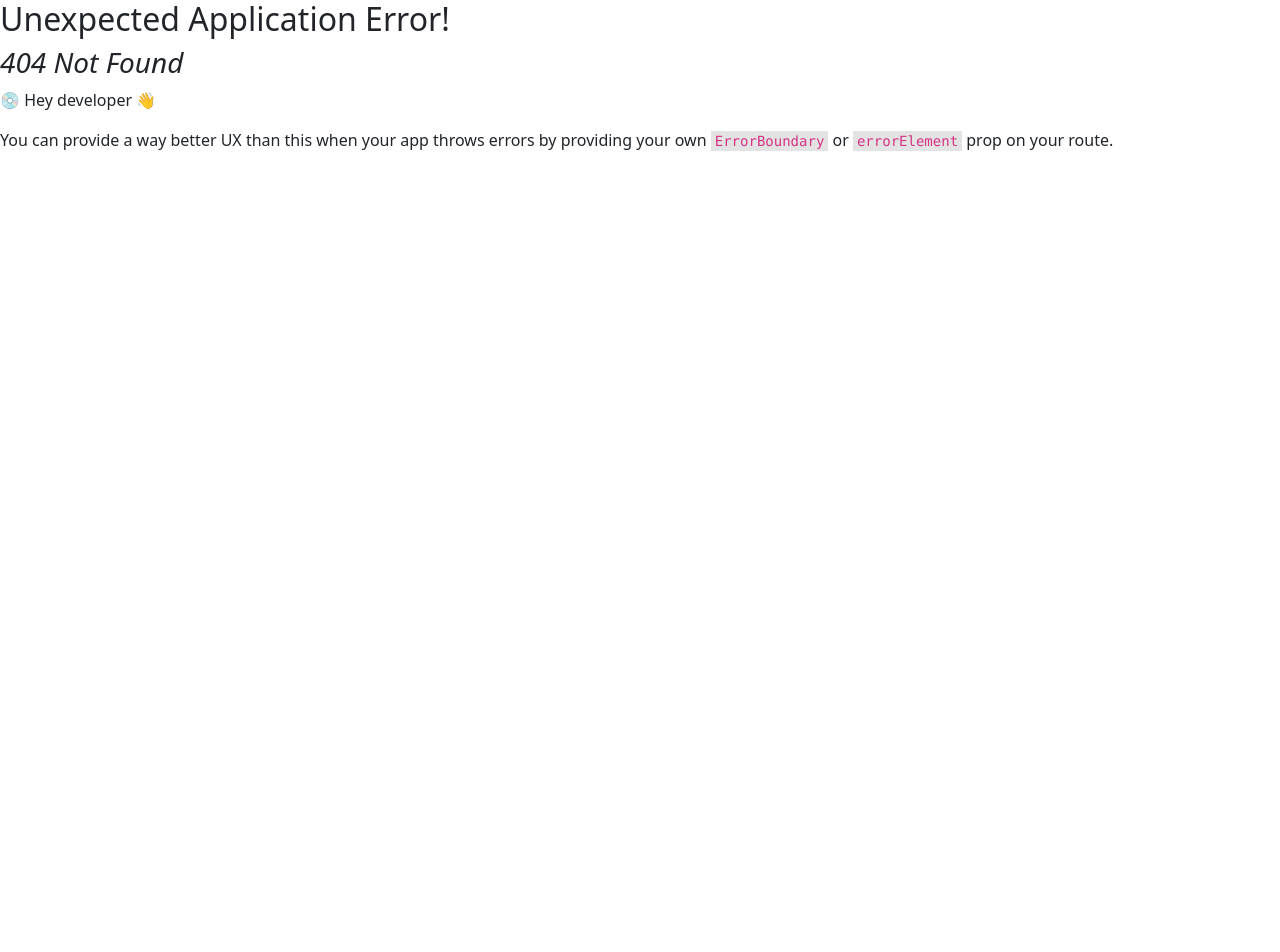
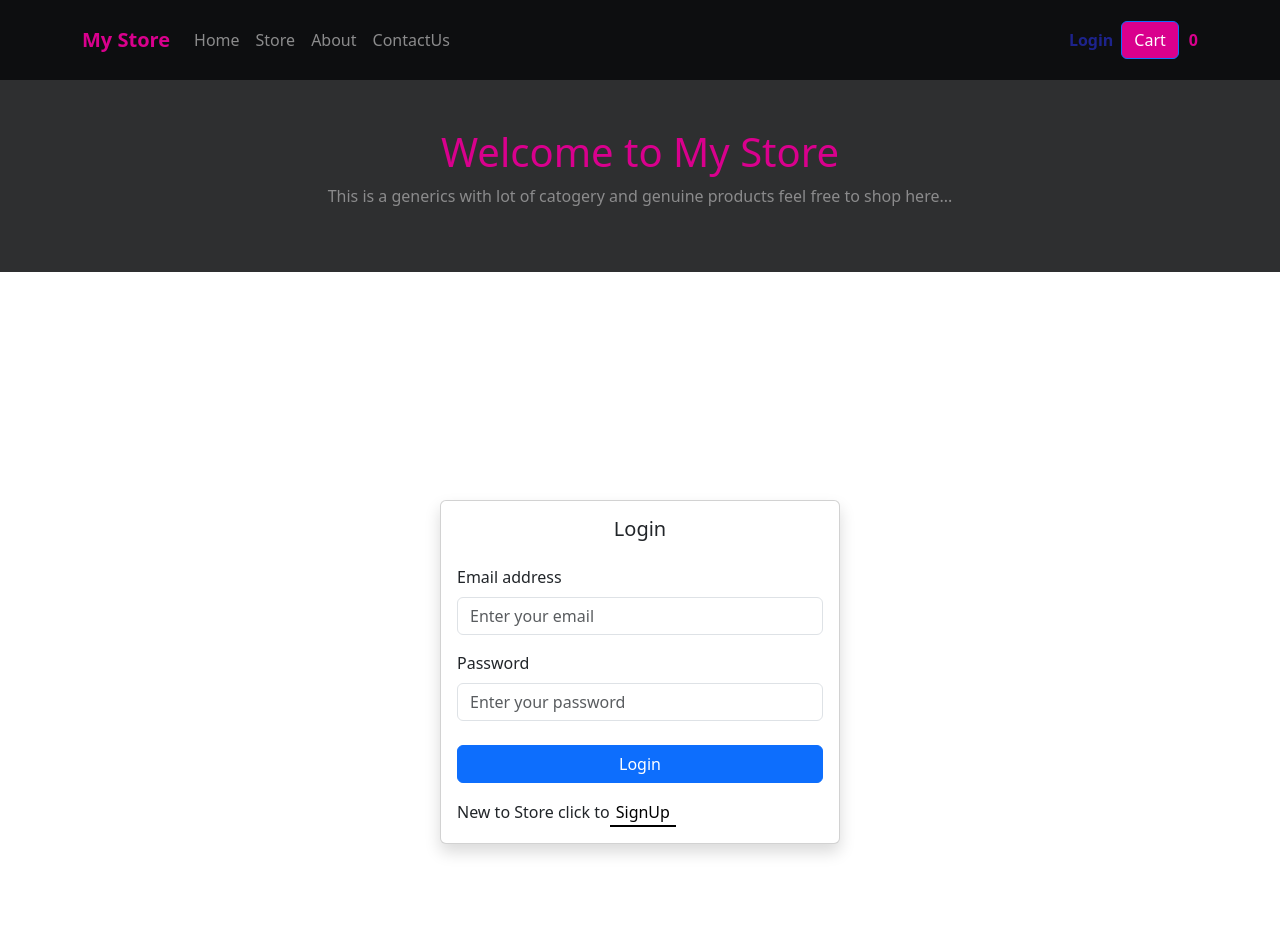
Before and after one commit to sameer798/my-store, a React (Create React App) app: page /login in a window 1280 px wide. Before the commit this address had no page. Shown: the top 952 px of the page. Before the commit the page ends 800 px from the top, so only its background shows below. Built offline with nearby package versions, Linux system fonts and the light colour scheme.

Commit message:
protecting store only authentic user can access

```diff
--- a/src/App.js
+++ b/src/App.js
@@ -3,7 +3,7 @@ import Footer from "./components/Layout/Footer";
 import {Outlet} from 'react-router-dom'
 import Cart from "./components/Cart/Cart";
 import { useState } from "react";
-import CartButton from './components/Layout/CartButton'
+// import CartButton from './components/Layout/CartButton'
 
 
 function App() {
@@ -20,9 +20,9 @@ function App() {
     <>
        <Header onShowCart={cartShowHandler}/>
        {!showCart && <Cart  onHideCart={cartHideHandler}/>}
+      {/* <CartButton onShowCart={cartShowHandler} /> */}
+       <Outlet/>
 
-       <Outlet/>
-       <CartButton onShowCart={cartShowHandler} />
       <Footer />
     </>
   );
--- /dev/null
+++ b/src/ProtectedRoute.js
@@ -0,0 +1,15 @@
+import React, {useContext} from 'react'
+import AuthContext from './components/store/auth-context'
+import { Navigate } from 'react-router-dom';
+
+const ProtectedRoute = ({children}) => {
+const authCtx = useContext(AuthContext);
+
+if(!authCtx.isLoggedIn){
+    return <Navigate to={'/login'}/>
+}
+
+  return children
+}
+
+export default ProtectedRoute
--- /dev/null
+++ b/src/Route.js
@@ -0,0 +1,39 @@
+// src/routes.js
+import { createBrowserRouter } from "react-router-dom";
+import App from "./App";
+import Root from "./components/Root";
+import Home from "./pages/Home";
+import About from "./pages/About";
+import ProductList from "./components/Layout/ProductList";
+import ContactUs from "./pages/ContactUs";
+import Login from "./pages/Login";
+import ProductPage from "./pages/ProductPage";
+
+import ProtectedRoute from "./ProtectedRoute";
+
+
+const Routes = (authCtx) => {
+
+
+  const routes = [
+    {
+      path: "/",
+      element: <App />,
+      children: [
+        { path: "/", element: <Root /> },
+        { path: "/about", element: <About /> },
+        { path: "/home", element: <Home /> },
+        { path: "/contact", element: <ContactUs /> },
+        { path: "/login", element: <Login /> },
+        { path: "/product-details/:productId", element: <ProductPage /> },
+        {path: '/store', element: (<ProtectedRoute><ProductList/></ProtectedRoute>)}
+      ],
+    },
+  ];
+
+
+
+  return createBrowserRouter(routes);
+};
+
+export default Routes;
--- a/src/components/Layout/Header.js
+++ b/src/components/Layout/Header.js
@@ -3,12 +3,23 @@ import { Container, Navbar, Nav, Button } from "react-bootstrap";
 import Banner from "./Banner";
 import { NavLink, Link } from "react-router-dom";
 import cartContext from "../store/cart-context";
+import AuthContext from "../store/auth-context";
+
+
 
 const Header = (props) => {
+  const authCtx = useContext(AuthContext)
   const ctx = useContext(cartContext);
   const numberOfItem = ctx.cartItems.reduce((currNum, item) => {
     return currNum + item.quantity;
   }, 0);
+
+
+const logoutHandler = (e) => {
+  e.preventDefault();
+  authCtx.logout()
+}
+
   return (
     <header>
       <Navbar
@@ -69,6 +80,17 @@ const Header = (props) => {
               >ContactUs</Nav.Link>
             </Nav>
             <div className="d-flex align-items-center">
+
+            {!authCtx.isLoggedIn ? <Nav.Link
+                as={NavLink}
+                to="/login"
+                className="nav-link m-2"
+                style={({ isActive }) => ({
+                  color: isActive ? "#1d238c" : "#8B8B8C",
+                  fontWeight: isActive ? "bold" : "normal",
+                })}
+              >Login</Nav.Link> : <Button style={{marginRight: "5px"}} onClick={logoutHandler}>Logout</Button>}
+
               <Button
                 style={{ backgroundColor: "#D9008D" }}
                 onClick={props.onShowCart}
--- /dev/null
+++ b/src/components/store/auth-context.js
@@ -0,0 +1,34 @@
+import { createContext, useState } from "react";
+import React from 'react'
+const AuthContext = createContext(
+    {
+        token: "",
+        isLoggedIn: false,
+        login: (token)=>{},
+        logout: ()=>{}
+
+    }
+)
+
+export const AuthContextProvider = (props)=>{
+    const [token, setToken] = useState();
+
+
+    const loginHandler = (token) =>{
+        setToken(token);
+    }
+    const logoutHandler = () =>{
+        setToken(null);
+    }
+
+    const authContextValue = {
+        token: token,
+        isLoggedIn : !!token,
+        login: loginHandler,
+        logout: logoutHandler,
+    }
+
+    return <AuthContext.Provider value={authContextValue}>{props.children}</AuthContext.Provider>
+}
+
+export default AuthContext
--- a/src/index.js
+++ b/src/index.js
@@ -1,38 +1,53 @@
-import React from "react";
+import React, { useContext } from "react";
 import ReactDOM from "react-dom/client";
-import ProductList from "./components/Layout/ProductList";
-import App from "./App";
-import Root from "./components/Root";
-import Home from "./pages/Home";
-import About from "./pages/About";
+import Routes from "./Route";
+// import ProductList from "./components/Layout/ProductList";
+// import App from "./App";
+// import Root from "./components/Root";
+// import Home from "./pages/Home";
+// import About from "./pages/About";
 import reportWebVitals from "./reportWebVitals";
-import { createBrowserRouter, RouterProvider } from "react-router-dom";
+import { RouterProvider } from "react-router-dom";
 import ContextProvider from "./components/store/ContextProvider";
-import ProductPage from "./pages/ProductPage";
+import AuthContext, { AuthContextProvider } from "./components/store/auth-context";
+// import AuthContext from "./components/store/auth-context";
+// import ProductPage from "./pages/ProductPage";
+// import Login from "./pages/Login";
+// import ContactUs from "./pages/ContactUs";
 
 // import '../node_modules/react-bootstrap/dist/react-bootstrap';
 
 import "../node_modules/bootstrap/dist/css/bootstrap.min.css";
-import ContactUs from "./pages/ContactUs";
 
-const router = createBrowserRouter([
-  { path: "/", element: <App />,
-    children: [
-      { path: "/", element: <Root/> },
-      { path: "/about", element: <About /> },
-      {path: '/home', element: <Home/>},
-      {path: '/store', element: <ProductList/>},
-      {path: '/contact', element: <ContactUs/>},
-      {path: '/product-details/:productId', element: <ProductPage/>},
+// const router = createBrowserRouter([
+//   {
+//     path: "/",
+//     element: <App />,
+//     children: [
+//       { path: "/", element: <Root /> },
+//       { path: "/about", element: <About /> },
+//       { path: "/home", element: <Home /> },
+//       { path: "/store", element: <ProductList /> },
+//       { path: "/contact", element: <ContactUs /> },
+//       { path: "/login", element: <Login /> },
+//       { path: "/product-details/:productId", element: <ProductPage /> },
+//     ],
+//   },
+// ]);
 
-    ]
-   },
-]);
+const RootComponents = ()=>{
+  const authCtx = useContext(AuthContext)
+  const router = Routes(authCtx)
+  return <RouterProvider router={router}/>
+}
+
 const root = ReactDOM.createRoot(document.getElementById("root"));
 root.render(
   <React.StrictMode>
     <ContextProvider>
-      <RouterProvider router={router} />
+      <AuthContextProvider>
+        <RootComponents/>
+      </AuthContextProvider>
     </ContextProvider>
   </React.StrictMode>
 );
--- a/src/pages/ContactUs.js
+++ b/src/pages/ContactUs.js
@@ -1,5 +1,5 @@
 import React,{useRef} from 'react';
-import { Form, Button, Container } from 'react-bootstrap';
+import { Form, Button, Container, Card } from 'react-bootstrap';
 
 const ContactUs = () => {
 
@@ -44,12 +44,14 @@ const ContactUs = () => {
 
 
   return (
-    <Container>
-      <h2>Contact Us</h2>
+    <Container className="d-flex justify-content-center mt-5 mb-5">
+            <Card className="shadow" style={{ width: '100%', maxWidth: '600px' }}>
+                <Card.Body>
+                    <Card.Title className="text-center mb-4">Contact Us</Card.Title>
                     <Form onSubmit={addUserContactHandler}>
                         <Form.Group controlId="formName">
                             <Form.Label>Name</Form.Label>
-          <Form.Control type="text" placeholder="Enter your name" ref={nameRef}/>
+                            <Form.Control type="text" placeholder="Enter your name" ref={nameRef} />
                         </Form.Group>
 
                         <Form.Group controlId="formEmail">
@@ -59,18 +61,20 @@ const ContactUs = () => {
 
                         <Form.Group controlId="formPhone">
                             <Form.Label>Phone Number</Form.Label>
-          <Form.Control type="text" placeholder="Enter your phone number" ref={phoneRef}/>
+                            <Form.Control type="text" placeholder="Enter your phone number" ref={phoneRef} />
                         </Form.Group>
 
                         <Form.Group controlId="formIssue">
                             <Form.Label>Issue</Form.Label>
-          <Form.Control as="textarea" rows={3} placeholder="Describe your issue" ref={issueRef}/>
+                            <Form.Control as="textarea" rows={3} placeholder="Describe your issue" ref={issueRef} />
                         </Form.Group>
 
-        <Button variant="primary" type="submit">
+                        <Button variant="primary" type="submit" className="mt-3" style={{ width: '100%' }}>
                             Submit
                         </Button>
                     </Form>
+                </Card.Body>
+            </Card>
         </Container>
   );
 };
--- /dev/null
+++ b/src/pages/Login.js
@@ -0,0 +1,130 @@
+import React, { useState, useRef, useContext } from "react";
+import { Form, Button, Container, Card } from "react-bootstrap";
+import AuthContext from "../components/store/auth-context";
+import { useNavigate } from "react-router-dom";
+
+const Login = () => {
+  const [isLogin, setIsLogin] = useState(true);
+  const emailInputRef = useRef();
+  const passwordInputRef = useRef();
+  const authCtx = useContext(AuthContext)
+  const navigate = useNavigate();
+
+  const submitHandler = async (e) => {
+    const enteredEmail = emailInputRef.current.value;
+    const enteredPassword = passwordInputRef.current.value;
+    e.preventDefault();
+    let url;
+    if (isLogin) {
+      try {
+        url =
+          "https://identitytoolkit.googleapis.com/v1/accounts:signInWithPassword?key=AIzaSyBSOAGA9KbcQlrfT01bLVm9ARwFxbvl4sc";
+        const res = await fetch(url, {
+          method: "POST",
+          body: JSON.stringify({
+            email: enteredEmail,
+            password: enteredPassword,
+            returnSecureToken: true,
+          }),
+          headers: {
+            "Content-Type": "application/json",
+          },
+        });
+
+        if(!res.ok){
+            const errorData = await res.json();
+            throw new Error(errorData.error.message || "Something went wrong!");
+        }
+
+        const data =await res.json()
+        authCtx.login(data.idToken)
+        navigate('/store')
+
+      } catch (error) {
+        alert(error.message);
+      }
+    } else {
+      try {
+        url =
+          "https://identitytoolkit.googleapis.com/v1/accounts:signUp?key=AIzaSyBSOAGA9KbcQlrfT01bLVm9ARwFxbvl4sc";
+        const response = await fetch(url, {
+          method: "POST",
+          body: JSON.stringify({
+            email: enteredEmail,
+            password: enteredPassword,
+            returnSecureToken: true,
+          }),
+          headers: {
+            "Content-Type": "application/json",
+          },
+        });
+        const res = await response.json();
+        if (!response.ok) {
+          throw new Error(res.error.message || "Something went wrong!");
+        }
+      } catch (error) {
+        alert(error.message);
+      }
+    }
+  };
+
+  const signUpHandler = (e) => {
+    e.preventDefault();
+    setIsLogin(false);
+  };
+  return (
+    <Container className="d-flex justify-content-center align-items-center vh-100">
+      <Card className="shadow" style={{ width: "100%", maxWidth: "400px" }}>
+        <Card.Body>
+          <Card.Title className="text-center mb-4">
+            {" "}
+            {isLogin ? "Login" : "SignUp"}
+          </Card.Title>
+          <Form onSubmit={submitHandler}>
+            <Form.Group controlId="formEmail">
+              <Form.Label>Email address</Form.Label>
+              <Form.Control
+                type="email"
+                placeholder="Enter your email"
+                ref={emailInputRef}
+              />
+            </Form.Group>
+
+            <Form.Group controlId="formPassword" className="mt-3">
+              <Form.Label>Password</Form.Label>
+              <Form.Control
+                type="password"
+                placeholder="Enter your password"
+                ref={passwordInputRef}
+              />
+            </Form.Group>
+
+            <Button
+              variant="primary"
+              type="submit"
+              className="mt-4"
+              style={{ width: "100%" }}
+            >
+              {isLogin ? "Login" : "SignUp"}
+            </Button>
+            <div style={{ marginTop: "1rem" }}>
+              <span>New to Store click to</span>
+              <button
+                style={{
+                  backgroundColor: "white",
+                  borderStyle: "none",
+                  borderBottomStyle: "solid",
+                }}
+                onClick={signUpHandler}
+              >
+                SignUp
+              </button>
+            </div>
+          </Form>
+        </Card.Body>
+      </Card>
+    </Container>
+  );
+};
+
+export default Login;
```
Lines whose indentation alone changed are shown as unchanged.
